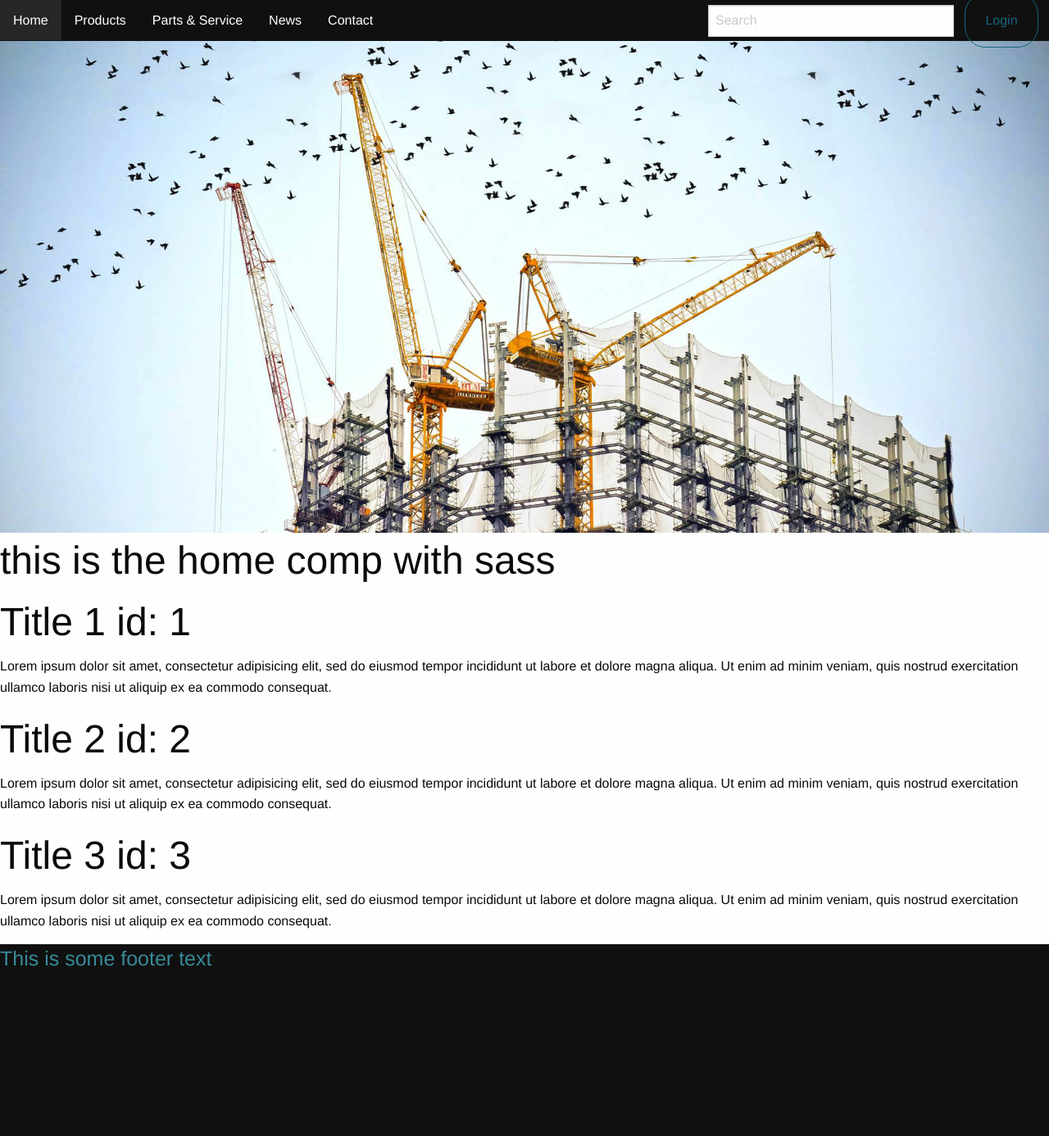
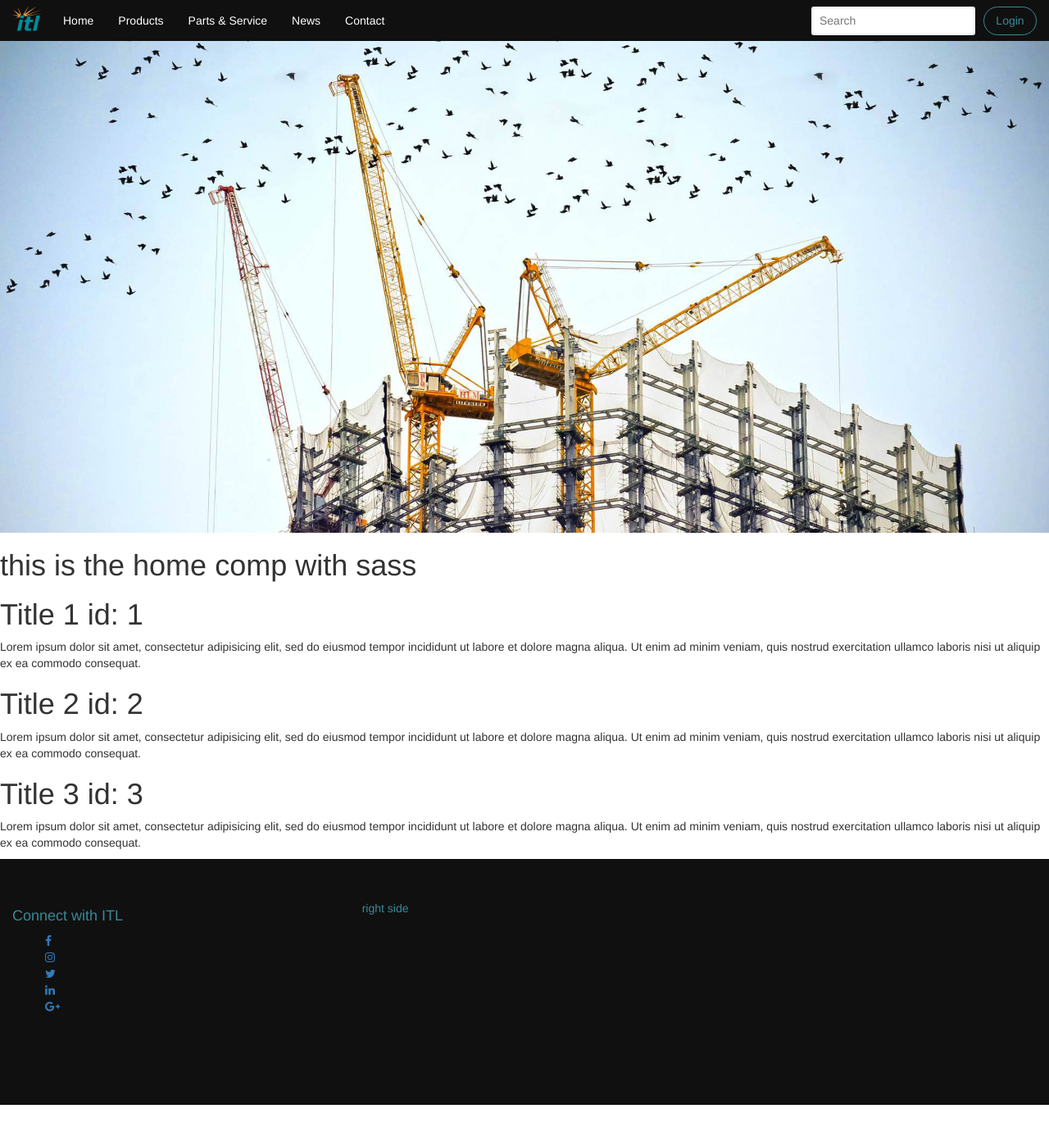
Before and after one commit to ear78/angular2-itl, an Angular app: page /home in a window 1280 px wide. Shown: the top 1386 px of the page at 82% size. After the commit the page ends 1348 px from the top, so only its background shows below. Built offline with nearby package versions, Linux system fonts and the light colour scheme.

Commit message:
added font awesome icons, bootstrap, styled header as well as added icons to footer

```diff
--- a/package.json
+++ b/package.json
@@ -21,7 +21,9 @@
     "@angular/platform-browser": "^4.0.0",
     "@angular/platform-browser-dynamic": "^4.0.0",
     "@angular/router": "^4.0.0",
+    "bootstrap": "^3.3.7",
     "core-js": "^2.4.1",
+    "font-awesome": "^4.7.0",
     "rxjs": "^5.1.0",
     "zone.js": "^0.8.4"
   },
--- a/src/app/app.component.html
+++ b/src/app/app.component.html
@@ -1,27 +1,69 @@
 
-
-<header class="row expanded header">
-
-    <ul class="left" data-dropdown-menu>
-        <li><a routerLink="/home" routerLinkActive="active">Home</a></li>
-        <li><a routerLink="/products" routerLinkActive="active">Products</a></li>
-        <li><a routerLink="/parts-and-service" routerLinkActive="active">Parts &amp; Service</a></li>
-        <li><a routerLink="/news" routerLinkActive="active">News</a></li>
-        <li><a routerLink="/contact" routerLinkActive="active">Contact</a></li>
+<!-- HEADER -->
+<header class="container-fluid ">
+    <div class="row header">
+        <ul class="col-sm-7 left">
+            <img src="assets/img/itl_single_logo_classic.svg" alt="ITL logo">
+            <a routerLink="/home" routerLinkActive="active"><li>Home</li>
+            </a>
+            <a routerLink="/products" routerLinkActive="active"><li>Products</li>
+            </a>
+            <a routerLink="/parts-and-service" routerLinkActive="active"><li>Parts &amp; Service</li></a>
+            <a routerLink="/news" routerLinkActive="active"><li>News</li>
+            </a>
+            <a routerLink="/contact" routerLinkActive="active"><li>Contact</li>
+            </a>
         </ul>
-    <ul class="menu right">
+        <ul class="col-sm-5 right">
                 <li>
                     <input type="text" name="" value="" placeholder="Search">
                 </li>
                 <li>
-                <button class="login"><a href="#">Login</a></button>
+                    <a href="#"><button class="login">Login</button></a>
                 </li>
 
         </ul>
+    </div>
+
 </header>
 
 <router-outlet></router-outlet>
 
-<footer class="row footer">
-    <h4>This is some footer text</h4>
+<footer class="container-fluid footer">
+    <div class="row">
+        <div class="col-sm-4">
+            <h4>Connect with ITL</h4>
+            <ul>
+                <a href="">
+                    <li>
+                        <i class="fa fa-facebook" aria-hidden="true"></i>
+                    </li>
+                </a>
+                <a href="">
+                    <li>
+                        <i class="fa fa-instagram" aria-hidden="true"></i>
+                    </li>
+                </a>
+                <a href="">
+                    <li>
+                        <i class="fa fa-twitter" aria-hidden="true"></i>
+                    </li>
+                </a>
+                <a href="">
+                    <li>
+                        <i class="fa fa-linkedin" aria-hidden="true"></i>
+                    </li>
+                </a>
+                <a href="">
+                    <li>
+                        <i class="fa fa-google-plus" aria-hidden="true"></i>
+                    </li>
+                </a>
+            </ul>
+        </div>
+        <div class="col-sm-8">
+            right side
+        </div>
+    </div>
+
 </footer>
--- a/src/app/app.component.scss
+++ b/src/app/app.component.scss
@@ -11,19 +11,31 @@
         display: flex;
     }
     .left {
-        width: 60%;
+        display: flex;
+        align-items: center;
+        li {
+            margin: 15px;
+        }
+        img {
+            width: 37px;
+            height: 36px;
+            margin-right: 10px;
+            margin-bottom: 7px;
+        }
     }
     .right {
         display: flex;
         align-items: center;
         justify-content: flex-end;
-        width: 40%;
+    }
         button {
-            min-width: 90px;
-            border: 1px solid #19647e;
+            height: 35px;
+            width: 65px;
             border-radius: 25px;
-            padding: 8px;
-            margin: 0 13px;
+            border: 1px solid $seaGreen;
+            background: none;
+            margin-left: 10px;
+            color: $seaGreen;
             &:hover {
                 background: $white;
             }
@@ -35,20 +47,28 @@
             }
         }
         input {
-            width: 300px;
+            height: 35px;
+            border-radius: 3px;
+            border: none;
+            box-shadow: inset 0px 0px 4px rgba(0, 0, 0, 0.2);
+            padding-left: 10px;
+            font-weight: 200;
+            min-width: 200px;
         }
-    }
+
     a {
         color: $white;
-        padding: 16px;
         &:hover {
-            background: $hoverBlack;
+            // background: $hoverBlack;
+            color: gray;
+            text-decoration: none;
         }
     }
 }
 
 .footer {
-    color: $seaGreen;
-    min-height: 400px;
-    background: $black;
+    color: #388a97;
+    min-height: 300px;
+    background: #101010;
+    padding-top: 50px;
 }
--- a/src/index.html
+++ b/src/index.html
@@ -7,7 +7,7 @@
 
   <meta name="viewport" content="width=device-width, initial-scale=1">
   <link rel="icon" type="image/x-icon" href="favicon.ico">
-  <link rel="stylesheet" href="https://cdn.jsdelivr.net/foundation/6.2.4/foundation.min.css">
+
 </head>
 <body>
   <app-root>Loading...</app-root>
--- a/src/styles.scss
+++ b/src/styles.scss
@@ -8,9 +8,16 @@ $black: #101010;
 $hoverBlack: #272727;
 $white: #fff;
 $linkHover: #686868;
+$gray: gray;
 
 .active {
-    background: $darkSeaGreen;
+    // background: $darkSeaGreen;
+    color: $gray;
+    text-decoration: none;
+}
+
+html, body {
+    height: 100%;
 }
 
 ul {
```
Also changed, not shown: .angular-cli.json, src/assets/img/itl_single_logo_classic.svg (added). Lines whose indentation alone changed are shown as unchanged.
